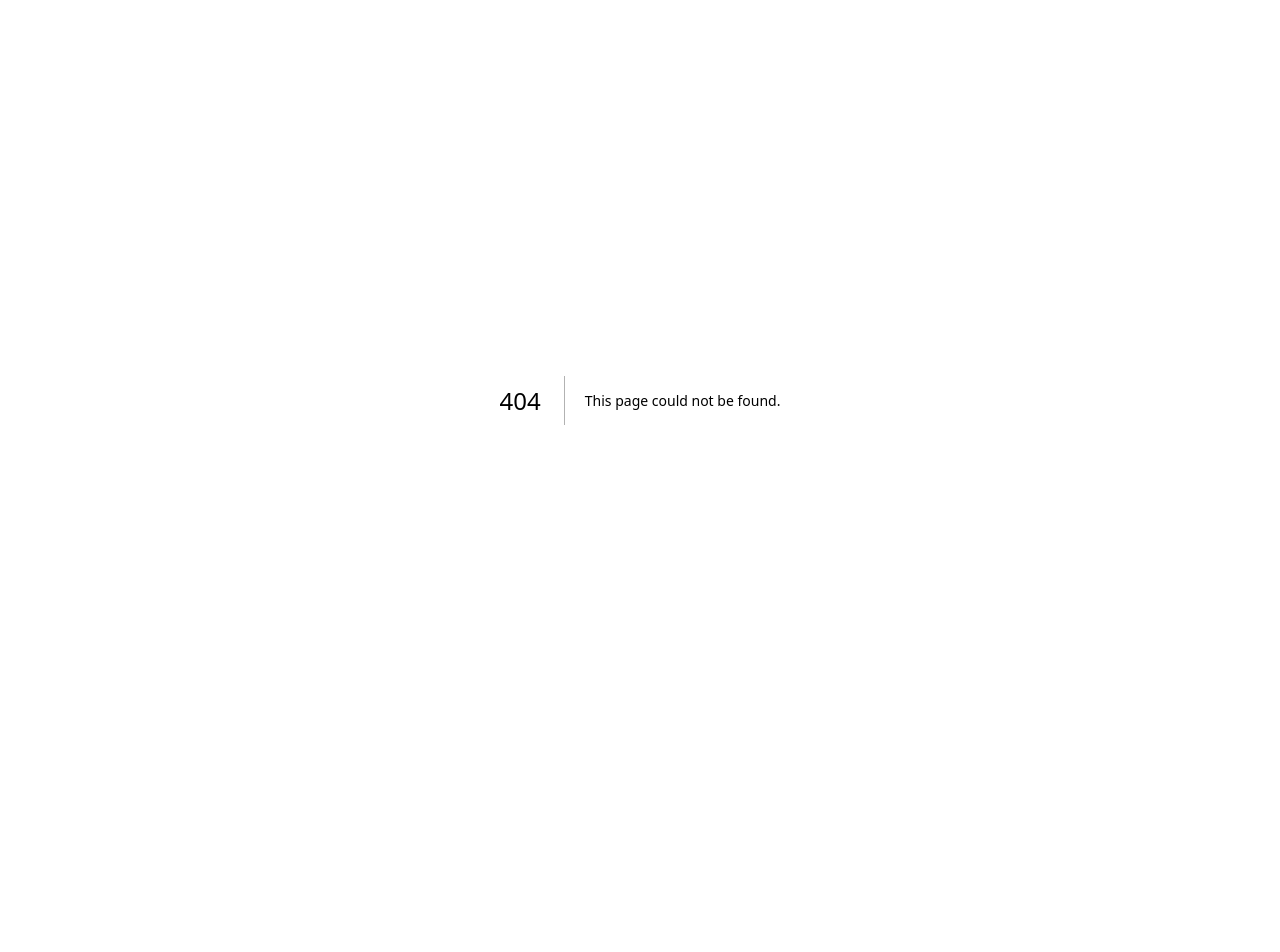
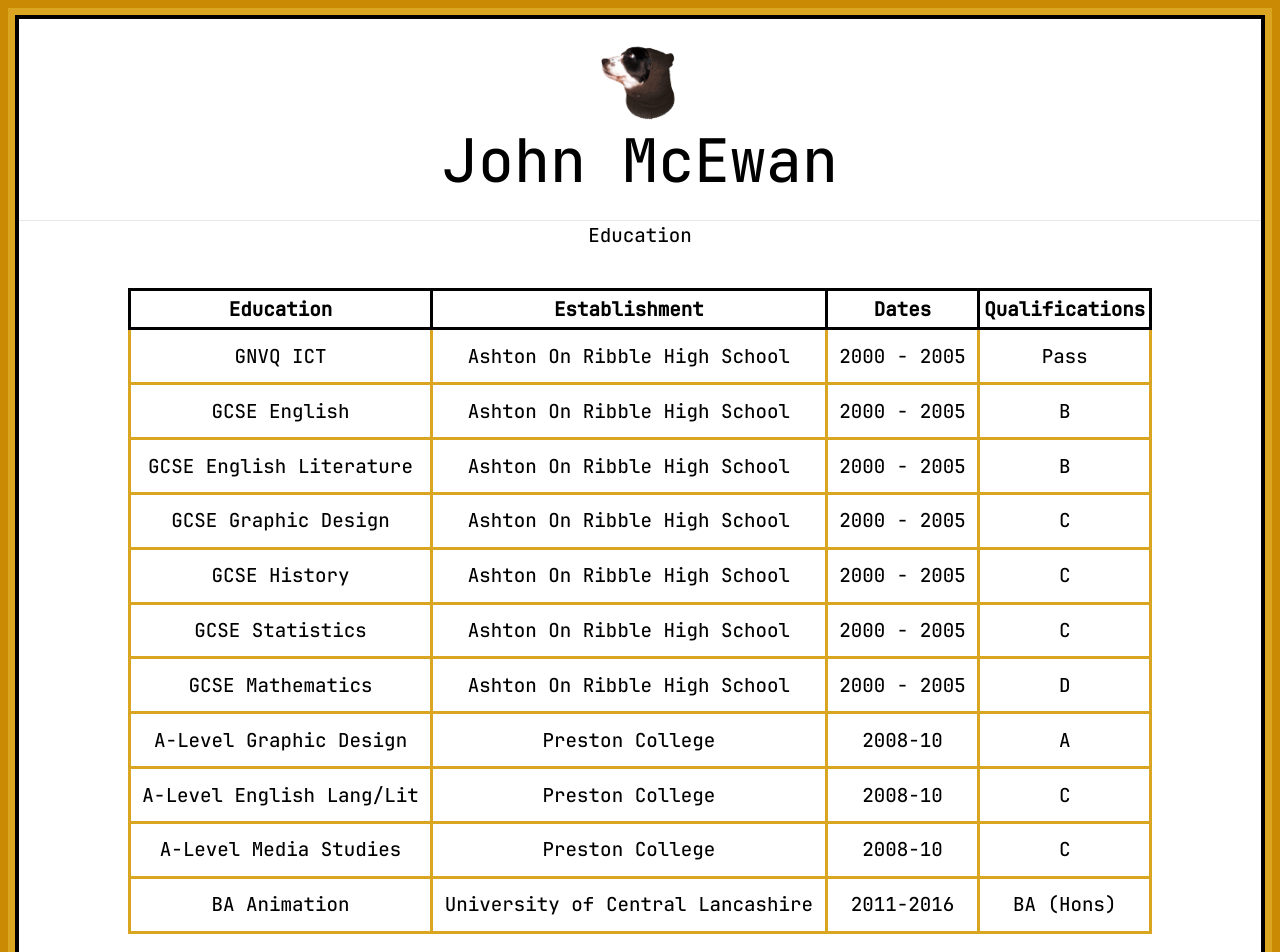
Before and after one commit to bonzojo/webfolio, a Next.js app: page /resume in a window 1280 px wide. Before the commit this address had no page. Shown: the top 952 px of the page. Before the commit the page ends 800 px from the top, so only its background shows below. Built offline with nearby package versions, Linux system fonts and the light colour scheme.

Commit message:
added resume and linked

```diff
--- a/components/Navbar.js
+++ b/components/Navbar.js
@@ -1,5 +1,6 @@
 import React from "react";
 import { TfiClip, TfiLinkedin, TfiGithub } from "react-icons/tfi";
+import Link from "next/link";
 
 const Navbar = () => {
     return(
@@ -9,7 +10,7 @@ const Navbar = () => {
           <ul className='flex items-center space-x-12 pr-24'>
             <li className='flex items-center space-x-2'>
               <TfiClip />
-              <a href='#' className='hover:underline'>Resume</a>
+              <Link href='./resume' target="_blank" className='hover:underline'>Resume</Link>
             </li>
             <li className='flex items-center space-x-2'>
               <TfiLinkedin />
--- /dev/null
+++ b/pages/resume.js
@@ -0,0 +1,172 @@
+import Head from 'next/head';
+import Image from 'next/image';
+
+import sherbet from '../public/images/sherbet.png';
+
+export default function Resume() {
+  return (
+    <>
+      <Head>
+        <meta charSet="UTF-8" />
+        <meta name="viewport" content="width=device-width, initial-scale=1.0" />
+        <title>Resume</title>
+      </Head>
+
+      <div className='border-8 border-yellow-600 border-solid'>
+        <main className='resumeBody'>
+          <div className='border-4 border-black border-solid'>
+
+            <div className='flex justify-center items-center'>
+              <a href='/'>
+                <Image
+                  src={sherbet}
+                  width={100}
+                  height={100}
+                  className='h-24 w-auto flex justify-center items-center mt-4'
+                  title="John McEwan | Developer Profile"
+                />
+              </a>
+            </div>
+
+            <h1 className='font-jetbrains text-6xl'>John McEwan</h1>
+            <br/>
+            <hr />
+
+            <h2>Education</h2>
+            <div className="flex justify-center items-center">
+              <table className='tableStyle'>
+                <thead>
+                  <tr>
+                    <th className='tableHeadStyle'>Education</th>
+                    <th className='tableHeadStyle'>Establishment</th>
+                    <th className='tableHeadStyle'>Dates</th>
+                    <th className='tableHeadStyle'>Qualifications</th>
+                  </tr>
+                </thead>
+                <tbody>
+                  <tr>
+                    <td>GNVQ ICT</td>
+                    <td>Ashton On Ribble High School</td>
+                    <td>2000 - 2005</td>
+                    <td>Pass</td>
+                  </tr>
+                  <tr>
+                    <td>GCSE English</td>
+                    <td>Ashton On Ribble High School</td>
+                    <td>2000 - 2005</td>
+                    <td>B</td>
+                  </tr>
+                  <tr>
+                    <td>GCSE English Literature</td>
+                    <td>Ashton On Ribble High School</td>
+                    <td>2000 - 2005</td>
+                    <td>B</td>
+                  </tr>
+                  <tr>
+                    <td>GCSE Graphic Design</td>
+                    <td>Ashton On Ribble High School</td>
+                    <td>2000 - 2005</td>
+                    <td>C</td>
+                  </tr>
+                  <tr>
+                    <td>GCSE History</td>
+                    <td>Ashton On Ribble High School</td>
+                    <td>2000 - 2005</td>
+                    <td>C</td>
+                  </tr>
+                  <tr>
+                    <td>GCSE Statistics</td>
+                    <td>Ashton On Ribble High School</td>
+                    <td>2000 - 2005</td>
+                    <td>C</td>
+                  </tr>
+                  <tr>
+                    <td>GCSE Mathematics</td>
+                    <td>Ashton On Ribble High School</td>
+                    <td>2000 - 2005</td>
+                    <td>D</td>
+                  </tr>
+                  <tr>
+                    <td>A-Level Graphic Design</td>
+                    <td>Preston College</td>
+                    <td>2008-10</td>
+                    <td>A</td>
+                  </tr>
+                  <tr>
+                    <td>A-Level English Lang/Lit</td>
+                    <td>Preston College</td>
+                    <td>2008-10</td>
+                    <td>C</td>
+                  </tr>
+                  <tr>
+                    <td>A-Level Media Studies</td>
+                    <td>Preston College</td>
+                    <td>2008-10</td>
+                    <td>C</td>
+                  </tr>
+                  <tr>
+                    <td>BA Animation</td>
+                    <td>University of Central Lancashire</td>
+                    <td>2011-2016</td>
+                    <td>BA (Hons)</td>
+                  </tr>
+                </tbody>
+              </table>
+            </div>
+
+            <br />
+            <hr />
+
+            <h2>Employment</h2>
+            <div className="flex justify-center items-center">
+              <table className='tableStyle'>
+                <thead>
+                  <tr>
+                    <th className='tableHeadStyle'>Organisation</th>
+                    <th className='tableHeadStyle'>Summary</th>
+                    <th className='tableHeadStyle'>Dates</th>
+                  </tr>
+                </thead>
+                <tbody>
+                  <tr>
+                    <td>St Catherines Hospice</td>
+                    <td>
+                      Nursing Assistant on the In-Patient Unit at a hospice providing quality care in a palliative setting. Assisted
+                      nursing team with care and meeting needs and comfort of terminally ill patients. Stock inventory rotation and
+                      ensuring ongoing security of the building. Concise reporting and documentation of sensitive data with regards to
+                      care plans and treatment
+                    </td>
+                    <td>2019 - 2023</td>
+                  </tr>
+                  <tr>
+                    <td>PDX Technical Solutions</td>
+                    <td>
+                      Network engineering. Backup spanner monkey. Mostly fixed servers, phones, printers and the occasional television.
+                    </td>
+                    <td>2018 - 2019</td>
+                  </tr>
+                  <tr>
+                    <td>Regency Lodge</td>
+                    <td>
+                      Worked at a 22-bed medium secure psychiatric rehabilitation facility for vulnerable adults with a complex range of
+                      mental health disorders and challenging behaviour in a support worker role. Assisted with supporting residents
+                      daily activities and wellbeing. Handling of medication and security of airlocks and the surrounding area. Escorting
+                      residents on leave and trips out into the community
+                    </td>
+                    <td>2010 - 2014</td>
+                  </tr>
+                </tbody>
+              </table>
+            </div>
+            <hr />
+            <br />
+            <p>
+              <a id="email" href="mailto:bonzojo@proton.me">Contact Me</a>
+            </p>
+            <br />
+          </div>
+        </main>
+      </div>
+    </>
+  );
+}
--- a/styles/globals.css
+++ b/styles/globals.css
@@ -104,3 +104,39 @@ section {
     line-height: 0.8em;
   }
 }
+
+/* Resume Styling */
+.resumeBody{
+  text-align: center;
+  color: black;
+  background-color: rgb(255, 255, 255);
+  border: solid 0.4em goldenrod;
+  font-size: 1.2em;
+  font-family: 'jetbrains';
+}
+
+#email {
+  text-decoration: none;
+  color: red;
+  font-size: 1.4em;
+}
+
+#email:hover{
+  color: blue;
+}
+
+.tableStyle {
+  border: 0.2em solid black;
+  margin: 2em;
+
+}
+
+.tableHeadStyle {
+  border: 0.2em solid black;
+  padding: 0.2em;
+}
+
+tr, td{
+  border: 0.2em solid goldenrod;
+  padding: 0.6em;
+}
```
Also changed, not shown: public/images/sherbet.png (added).
